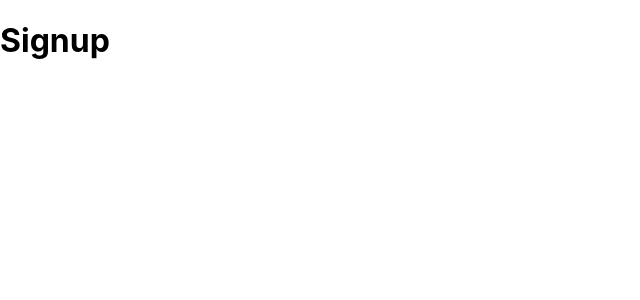
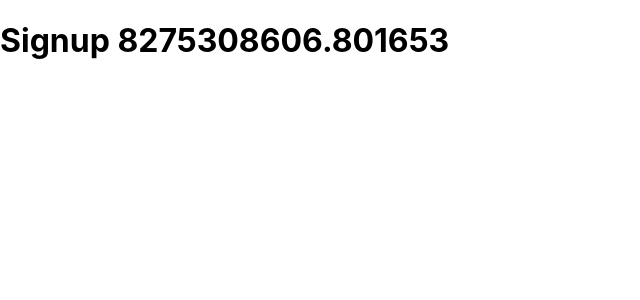
Before and after one commit to v-code-team-pioneer-inc/ccrs-frontend, a Next.js app: page /signup in a window 1280 px wide. Shown: the top 300 px of the page, without its empty margins (0-640 px from the left). Built offline with nearby package versions, Linux system fonts and the light colour scheme.

Commit message:
feat: add num

```diff
--- a/pages/signup.js
+++ b/pages/signup.js
@@ -1,7 +1,9 @@
 export default function Signup() {
+  const num = 1001312341423/121
   return (
-    <h1>Signup</h1>
+    <h1>Signup {num}</h1>
 
-    // フォームを用意
+    // フォームを
+
   );
 }
```
